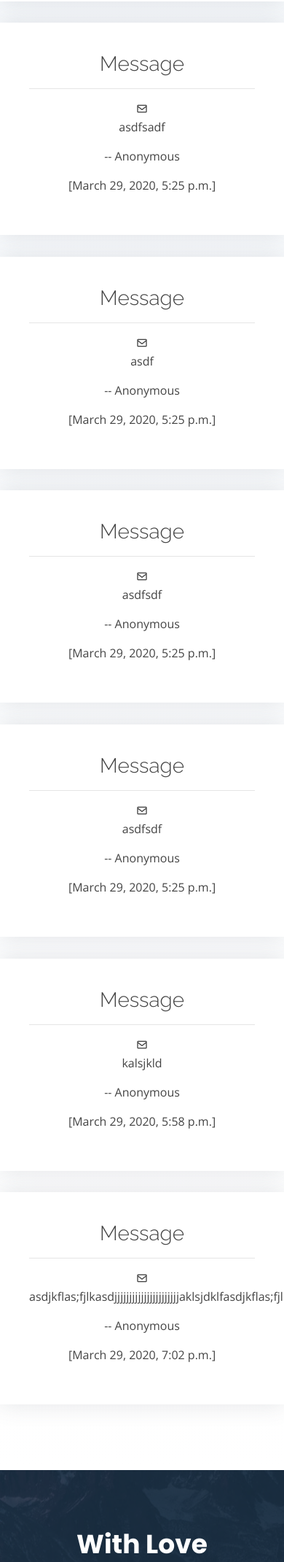
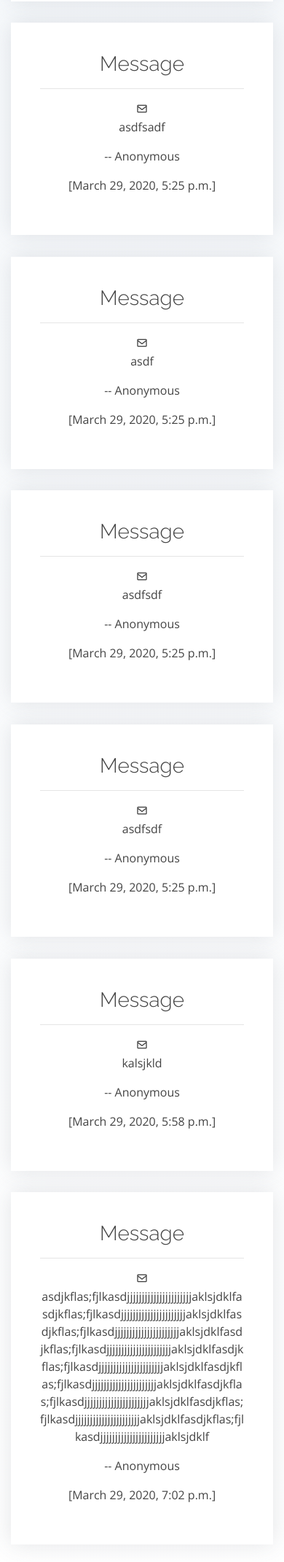
Before and after one commit to oluwakayode-a/Anonymous-Message, a Django app: page /messages/ in a window 390 px wide. Shown: the part 1267-3408 px from the top of the page at 73% size. Run offline with Django 3.2, Linux system fonts and the light colour scheme; a user stored in the database is signed in; data comes from the database, SQL or seed files in the repository; both versions use the stored data as it was after the commit; some libraries are stand-ins or nearby versions.

Commit message:
fixed responsiveness

```diff
--- a/templates/messages.html
+++ b/templates/messages.html
@@ -2,7 +2,7 @@
 {% load static %}
 
 {% block title %}
-  Messages
+Messages
 {% endblock title %}
 
 {% block content %}
@@ -16,15 +16,18 @@
 
             Share your link: https://okayode.herokuapp.com/{{ request.user.username }}
 
-            <div class="row">
+            <div class="row no-gutters">
                 {% for message in messages %}
                 <div class="col-lg-4 box" data-aos="zoom-in">
                     <h3>Message</h3>
                     <hr>
+
                     <i class="bx bx-envelope"></i>
-                    <p>{{ message.text }}</p>
+                    <p class="card-text" style="word-wrap: break-word;">{{ message.text }}</p>
                     <p>-- Anonymous</p>
                     <p>[{{ message.time_stamp }}]</p>
+
+
                 </div>
                 {% endfor %}
             </div>
@@ -32,4 +35,13 @@
         </div>
     </section><!-- End Pricing Section -->
 </main>
+
+<style>
+    .box {
+        max-width: 30%;
+    }
+    .card-text {
+        word-wrap: break-word;
+    }
+</style>
 {% endblock content %}
```
Also changed, not shown: db.sqlite3.
